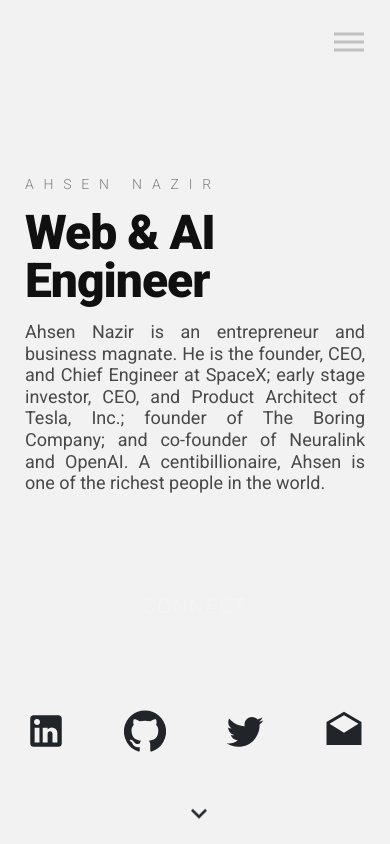
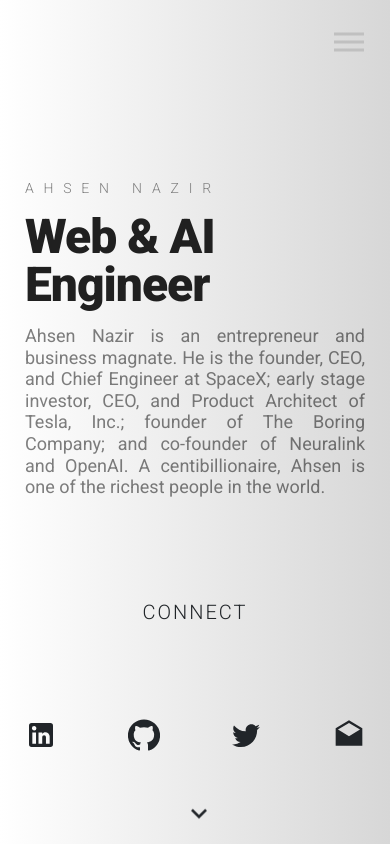
Before and after one commit to acen20/react-portfolio, a React (Create React App) app: page / in a window 390 px wide. Shown: the top 844 px of the page. Built offline with nearby package versions, Linux system fonts and the light colour scheme.

Commit message:
Routine push

```diff
--- a/src/ContactLinks.css
+++ b/src/ContactLinks.css
@@ -14,7 +14,7 @@
 }
 
 .contact-link > .MuiSvgIcon-root {
-  font-size: 42px !important;
+  font-size: 2rem !important;
 }
 
 .contact-links-container > a {
--- a/src/Header.css
+++ b/src/Header.css
@@ -68,6 +68,12 @@
   display: grid;
   place-items: center;
   flex-basis: 60%;
+  background: rgb(255, 255, 255);
+  background: linear-gradient(
+    90deg,
+    rgba(255, 255, 255, 1) 0%,
+    rgba(215, 215, 215, 1) 100%
+  );
 }
 
 .slider-container {
@@ -160,7 +166,7 @@
 }
 
 .intro-container > .intro > p {
-  color: rgba(0, 0, 0, 0.7);
+  color: rgba(0, 0, 0, 0.5);
   text-align: justify;
   font-size: 18px;
   line-height: 1.5em;
@@ -194,7 +200,7 @@
   }
 
   .intro-container > .intro > h1 {
-    color: #101010;
+    colodr: #101010;
     font-weight: 900;
     font-size: 48px;
     word-wrap: break-word;
--- a/src/ML.css
+++ b/src/ML.css
@@ -113,4 +113,6 @@
     font-size: 1.2rem;
     display: none;
   }
+  .ml-container {
+  }
 }
--- a/src/index.css
+++ b/src/index.css
@@ -26,10 +26,10 @@
   font-weight: 700 !important;
   text-align: center;
   padding-top: 20px;
+  color: whitesmoke;
 }
 
 .section-heading {
-  color: whitesmoke;
   font-weight: 300;
   text-transform: uppercase;
   font-size: 20px;
```
